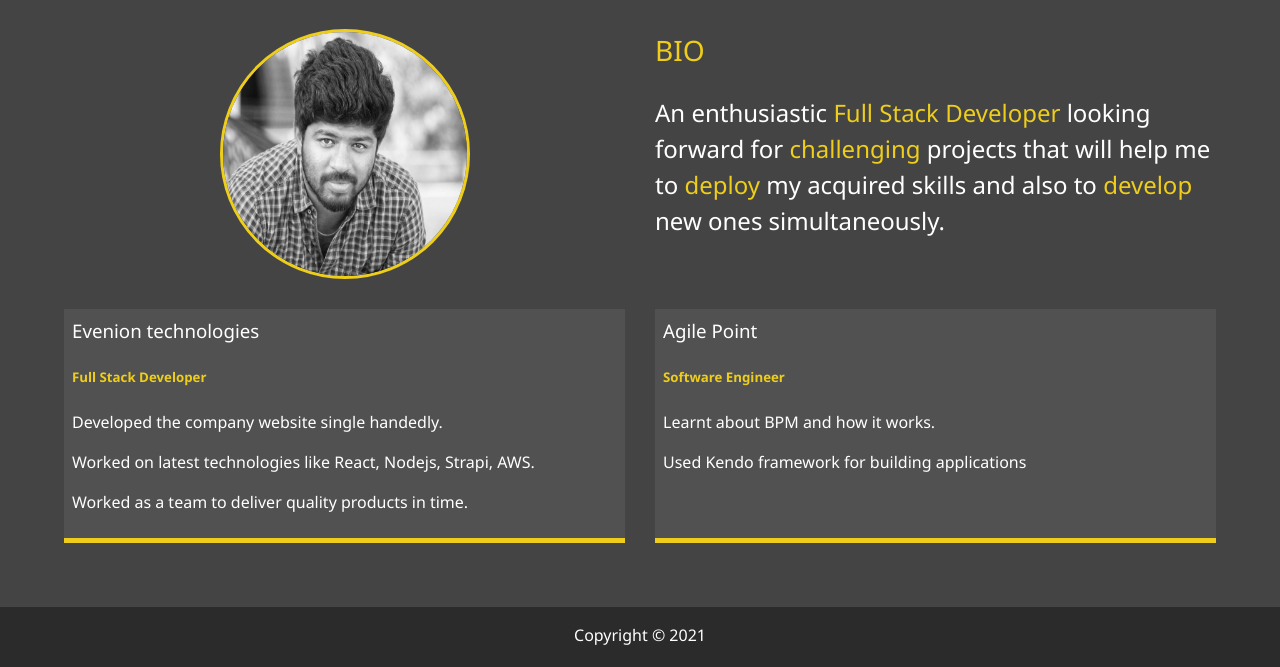
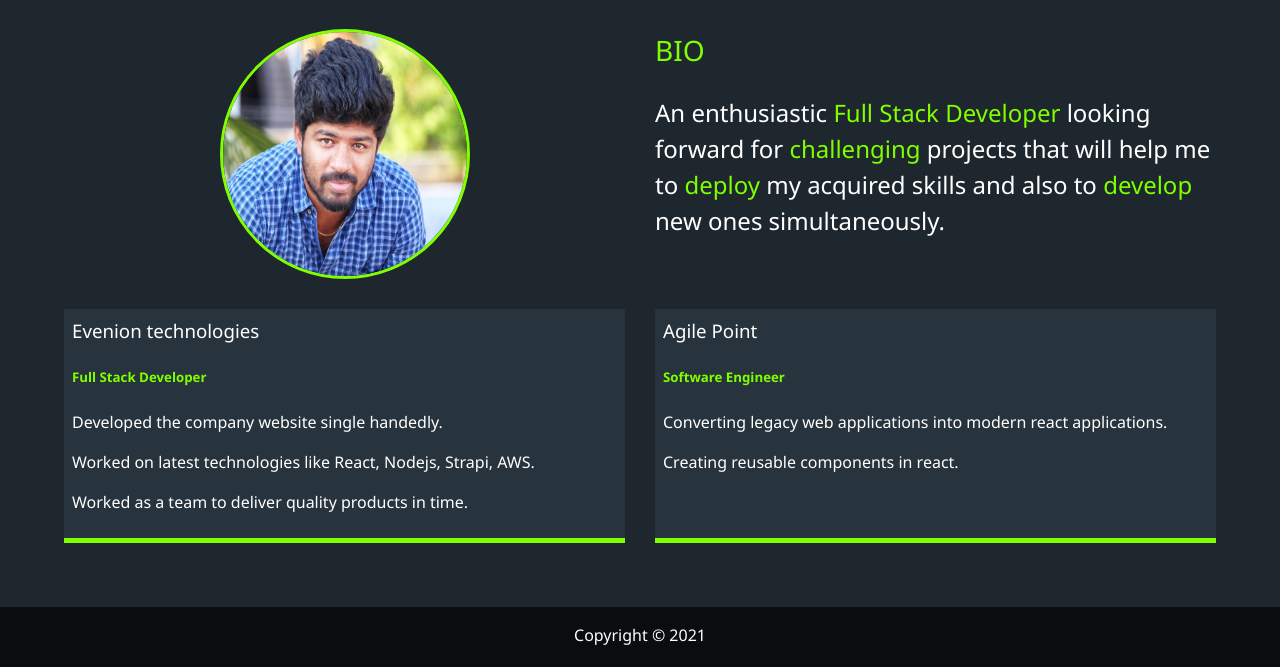
Before and after one commit to Ramnath2609/my-portfolio, a website: page about.html in a window 1280 px wide. Shown: the part 253-920 px from the top of the page. Drawn offline with Linux system fonts and the light colour scheme.

Commit message:
updated colors

```diff
--- a/about.html
+++ b/about.html
@@ -44,7 +44,7 @@
             Let me tell you a few things...
         </h2>
         <div class="about-info">
-            <img src="dist/img/portrait.jpeg" alt="ramnath" class="bio-img">
+            <img src="dist/img/portrait2.jpeg" alt="ramnath" class="bio-img">
 
             <div class="bio">
                 <h3 class="text-secondary">BIO</h3>
@@ -61,8 +61,8 @@
             <div class="job job-2">
                 <h3>Agile Point</h3>
                 <h5 class="text-secondary">Software Engineer</h5>
-                <p>Learnt about BPM and how it works.</p>
-                <p>Used Kendo framework for building applications</p>
+                <p>Converting legacy web applications into modern react applications.</p>
+                <p>Creating reusable components in react.</p>
             </div>
         </div>
     </main>
--- a/scss/_config.scss
+++ b/scss/_config.scss
@@ -1,5 +1,5 @@
-$primary-color: #444;
-$secondary-color: #eece1a;
+$primary-color: #1e272e;
+$secondary-color: #7fff00;
 $show-home-image: true;
 $home-image: url("../img/background.jpg");
 $background-opacity: 1;
--- a/scss/_menu.scss
+++ b/scss/_menu.scss
@@ -88,7 +88,7 @@
         .portrait {
             width: 250px;
             height: 250px;
-            background: url('../img/portrait.jpeg');
+            background: url('../img/portrait2.jpeg');
             border-radius: 50%;
             border: solid 3px $secondary-color;
             background-size: cover;
```
Also changed, not shown: package.json (+6 -6 lines), dist/css/main.css, dist/img/portrait1.jpg (deleted), 1 other file.
